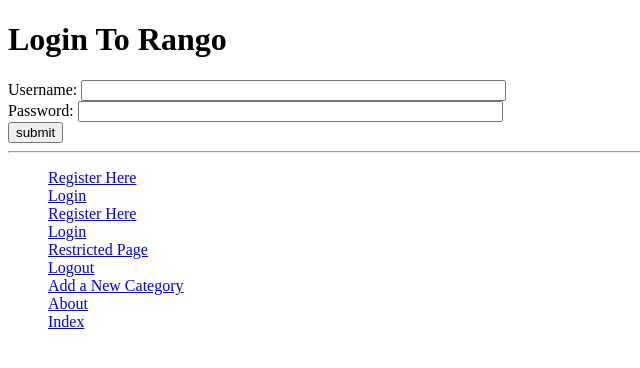
After one commit to matthill1/final, a Django app: page /rango/login/ in a window 1280 px wide. The commit adds this page. Shown: the top 368 px of the page, without its empty margins (0-640 px from the left). Run offline with Django 3.2, Linux system fonts and the light colour scheme.

Commit message:
Chapter 9 no restriction

```diff
--- a/rango/forms.py
+++ b/rango/forms.py
@@ -1,6 +1,6 @@
 from django import forms
 from django.contrib.auth.models import User
-from rango.models import Page, Category
+from rango.models import Page, Category, UserProfile
 
 class CategoryForm(forms.ModelForm):
     name = forms.CharField(max_length=128, help_text="Please enter the category name.")
@@ -52,5 +52,5 @@ class UserForm(forms.ModelForm):
 
 class UserProfileForm(forms.ModelForm):
 	class Meta:
-	model = UserProfile
-	fields = ('website','picture')
+		model = UserProfile
+		fields = ('website','picture')
--- a/rango/urls.py
+++ b/rango/urls.py
@@ -5,7 +5,8 @@ urlpatterns = [
     url(r'^$', views.index, name='index'),
     url(r'^about/$', views.about, name='about'),
 	url(r'^add_category/$', views.add_category, name='add_category'),
-
+	url(r'^login/$', views.user_login, name='login'),
+	url(r'^logout/$', views.user_logout, name='logout'),
     url(r'^category/(?P<category_name_slug>[\w\-]+)/$',
         views.show_category, name='show_category'),
 
@@ -15,4 +16,6 @@ urlpatterns = [
 	url(r'register/$',
 		views.register,
 		name='register'),
+
+	url(r'^restricted/', views.restricted, name='restricted'),
 ]
--- a/rango/views.py
+++ b/rango/views.py
@@ -1,11 +1,14 @@
 from django.shortcuts import render
 from rango.models import Category
-from django.http import HttpResponse
+from django.http import HttpResponse, HttpResponseRedirect
 from rango.models import Page
 from django.template import RequestContext
 from rango.forms import PageForm
 from rango.forms import CategoryForm
 from rango.forms import UserForm, UserProfileForm
+from django.contrib.auth import authenticate, login, logout
+from django.contrib.auth.decorators import login_required
+from django.core.urlresolvers import reverse
 
 def index(request):
    context = RequestContext(request)
@@ -102,37 +105,68 @@ def register(request):
 
 	registered = False
 
-	if request.method == 'POST'L
+	if request.method == 'POST':
 
-	user_form = UserForm(data=request.POST)
-	profile_form = UserProfileForm(data=request.POST)
+		user_form = UserForm(data=request.POST)
+		profile_form = UserProfileForm(data=request.POST)
 
-	if user_form.is_valid() and profile_form.is_valid():
+		if user_form.is_valid() and profile_form.is_valid():
 
-	user = user_form.save()
-	user.set_password(user.password)
-	user.save()
+			user = user_form.save()
+			user.set_password(user.password)
+			user.save()
 
-	profile = profile_form.save(commit=false)
-	profile.user = user
+			profile = profile_form.save(commit=False)
+			profile.user = user
 
-		if 'picture' in request.FILES:
-			profile.picture = request.FILES['picture']
+			if 'picture' in request.FILES:
+				profile.picture = request.FILES['picture']
 
-			profile.save()
+				profile.save()
 
-			registered = True
+				registered = True
 
 		else:
 
 			print(user_form.errors, profile_form.errors)
-	else
+	else:
 
 		user_form = UserForm()
 		profile_form = UserProfileForm()
 
 	return render(request,
-					'rango/register.thml',
-					{'user_form': user_form
+					'rango/register.html',
+					{'user_form': user_form,
 					 'profile_form': profile_form,
 					 'registered': registered})
+
+def user_login(request):
+	if request.method == 'POST':
+
+		username = request.POST.get('username')
+		password = request.POST.get('password')
+
+		user = authenticate(username=username, password=password)
+
+		if user:
+			if user.is_active:
+				login(request,user)
+				return HttpResponseRedirect(reverse('index'))
+			else:
+				return HttpResponse("Your Rango Account is disabled.")
+
+		else:
+			print("Invalid login details: {0}, {1}" .format(username, password))
+			return HttpResponse("Invalid login details supplied.")
+
+	else:
+		return render(request, 'rango/login.html',{})
+
+@login_required
+def restricted(request):
+	return HttpResponse("since you're logged in, you can see this text!")
+
+@login_required
+def user_logout(request):
+	logout(request)
+	return HttpResponseRedirect(reverse('index'))
--- a/templates/rango/base.html
+++ b/templates/rango/base.html
@@ -19,16 +19,21 @@
 	<hr />
 	<div>
 		<ul>
-				{% if user.is_authenticated %}
+			{% if user.is_authenticated %}
 				<a href="/rango/restricted/">Restricted Page</a><br />
 				<a href="/rango/logout/">Logout</a><br />
+				<a href="/rango/add_category/ ">Add a New Category</a><br />
 			{% else %}
 				<a href="/rango/register/">Register Here</a><br />
 				<a href="/rango/login/">Login</a><br />
 			{% endif %}
+			<a href="/rango/register/">Register Here</a><br />
+			<a href="/rango/login/">Login</a><br />
+			<a href="/rango/restricted/">Restricted Page</a><br />
+			<a href="/rango/logout/">Logout</a><br />
+			<a href="/rango/add_category/ ">Add a New Category</a><br />
 
 			<a href="/rango/about/ ">About</a><br/>
-			<a href="/rango/add_category/ ">Add a New Category</a><br />
 			<a href="/rango/">Index</a><br />
 		</ul>
 	<div>
--- a/templates/rango/category.html
+++ b/templates/rango/category.html
@@ -16,7 +16,11 @@
          {% else %}
              <strong>No pages currently in category.</strong>
          {% endif %}
-		 			<a href="{% url 'add_page' category.slug %}">Add a Page</a>
+
+		 {% if user.is_authenticated %}
+			<a href="{% url 'add_page' category.slug %}">Add a Page</a>
+		 {% endif %}
+		 	<a href="{% url 'add_page' category.slug %}">Add a Page</a>
      {% else %}
          The specified category does not exist!
      {% endif %}
--- /dev/null
+++ b/templates/rango/login.html
@@ -0,0 +1,19 @@
+<!DOCTYPE html>
+{% extends "rango/base.html" %}
+{% load staticfiles%}
+
+{% block title_block %}
+	Login
+{% endblock %}
+
+{% block body_block %}
+    <h1>Login To Rango</h1>
+    <form id="login_form" method="post" action "{% url 'login' %)">
+		{% csrf_token %}
+		Username: <input type= "text" name="username" value="" size="50" />
+		<br />
+		Password: <input type="password" name="password" value="" size="50" />
+		<br />
+		<input type="submit" value="submit" />
+	</form
+{% endblock %}
```
Also changed, not shown: rango/models.py (+11 -0 lines), templates/rango/register.html (+4 -6 lines), templates/rango/restricted.html (added, +13 -0 lines).
